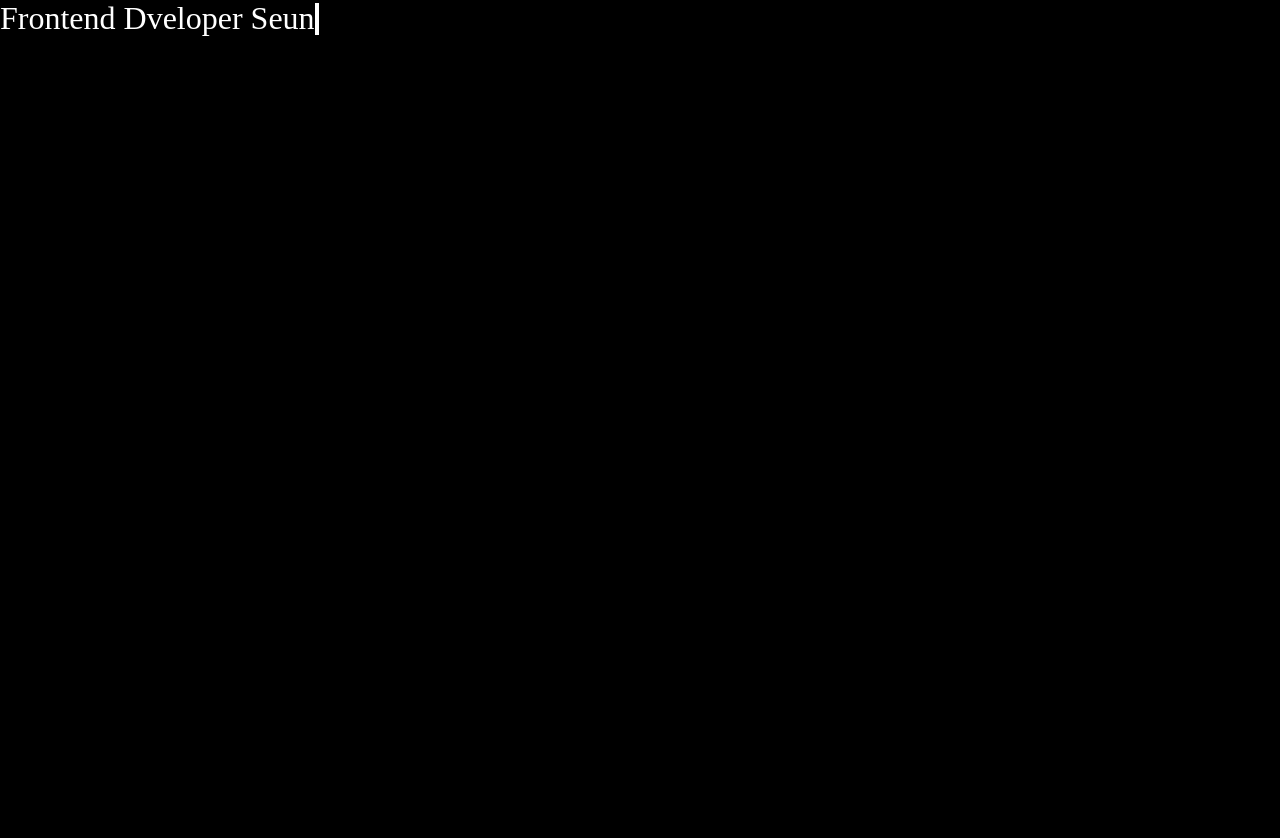
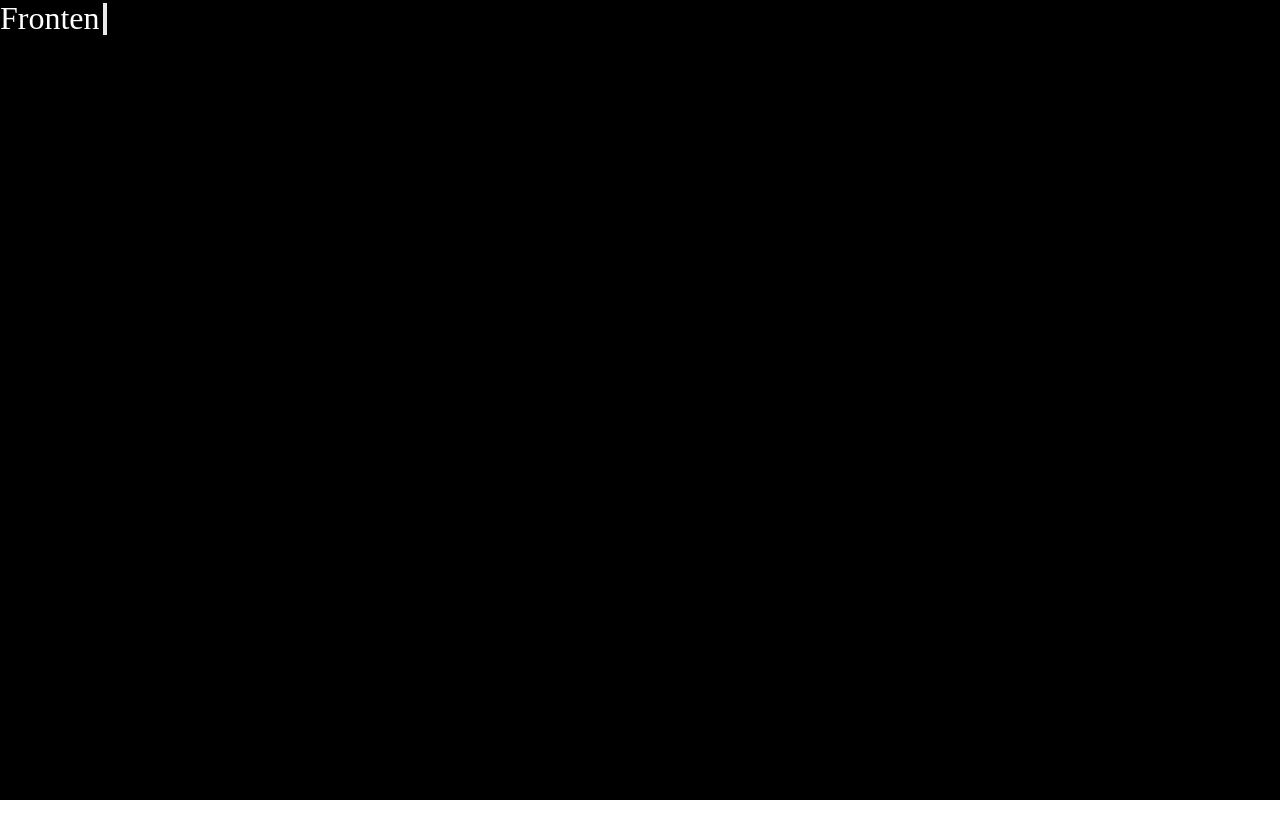
Before and after one commit to seungjaelee2684/seungjae-portfolio, a React (Create React App) app: page / in a window 1280 px wide. Shown: the top 838 px of the page. After the commit the page ends 800 px from the top, so only its background shows below. Built offline with nearby package versions, Linux system fonts and the light colour scheme; a web font is replaced by a local one.

Commit message:
<update: 타이핑 애니메이션 수정>

```diff
--- a/src/pages/MainPage.tsx
+++ b/src/pages/MainPage.tsx
@@ -1,6 +1,15 @@
 import React, { useEffect, useState } from 'react'
-import styled from 'styled-components';
+import styled, { keyframes } from 'styled-components';
 import Wrapper from '../components/common/Wrapper';
+
+const TypingAnimation = keyframes`
+  from {
+    opacity: 0;
+  }
+  to {
+    opacity: 1;
+  }
+`;
 
 const MainPage = () => {
 
@@ -46,7 +55,7 @@ const MainLayOut = styled.div`
 
 const EffectAnimation = styled.div`
   width: 100%;
-  height: 10000px;
+  height: 100vh;
   background-color: #000000;
   color: #FFFFFF;
   position: relative;
@@ -61,19 +70,12 @@ const TitleContainer = styled.div`
 `;
 
 const Bar = styled.div`
+  opacity: 0;
   width: 4px;
   height: 32px;
   background-color: #FFFFFF;
-  animation: typing 0.1s forwards linear;
-
-  @keyframes typing {
-    from {
-      opacity: 0;
-    }
-    to {
-      opacity: 1;
-    }
-  }
+  animation: ${TypingAnimation} 1.2s forwards infinite;
+  margin-left: 3px;
 `;
 
 const Button = styled.div`
```
